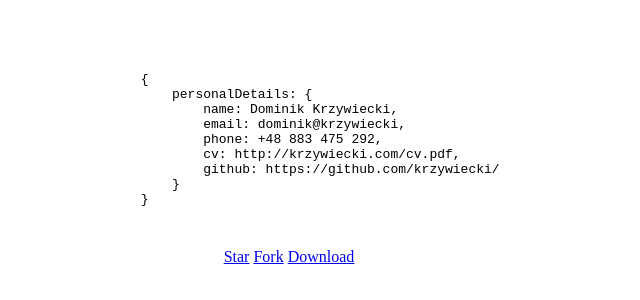
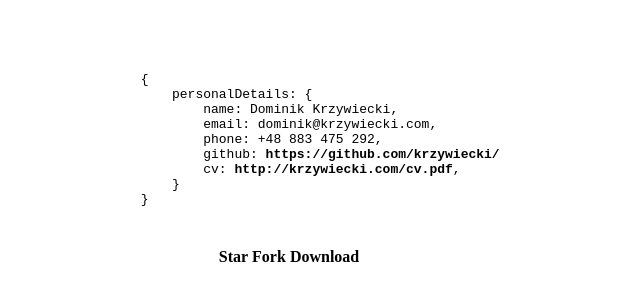
Before and after one commit to krzywiecki/minimalistCv, a plain HTML site: page index.html in a window 1280 px wide. Shown: the part 240-540 px from the top of the page, without its empty margins (351-991 px from the left). Drawn offline with Linux system fonts and the light colour scheme.

Commit message:
Correct email addres and add links

```diff
--- a/assets/style.css
+++ b/assets/style.css
@@ -1,3 +1,9 @@
+a {
+    color: inherit;
+    text-decoration: none;
+    font-weight: 600;
+}
+
 .cv-container{
     margin: 0 auto;
     display: none;
--- a/index.html
+++ b/index.html
@@ -10,10 +10,10 @@
         {
             personalDetails: {
                 name: Dominik Krzywiecki,
-                email: dominik@krzywiecki,
+                email: dominik@krzywiecki.com,
                 phone: +48 883 475 292,
-                cv: http://krzywiecki.com/cv.pdf,
-                github: https://github.com/krzywiecki/
+                github: <a target="_blank" href="https://github.com/krzywiecki/">https://github.com/krzywiecki/</a>
+                cv: <a target="_blank" href="http://krzywiecki.com/cv.pdf">http://krzywiecki.com/cv.pdf</a>,
             }
         }
         </pre>
```
